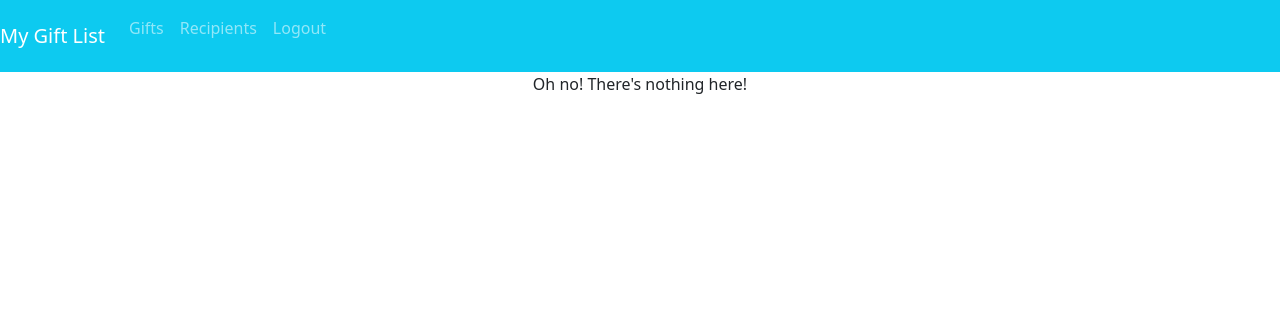
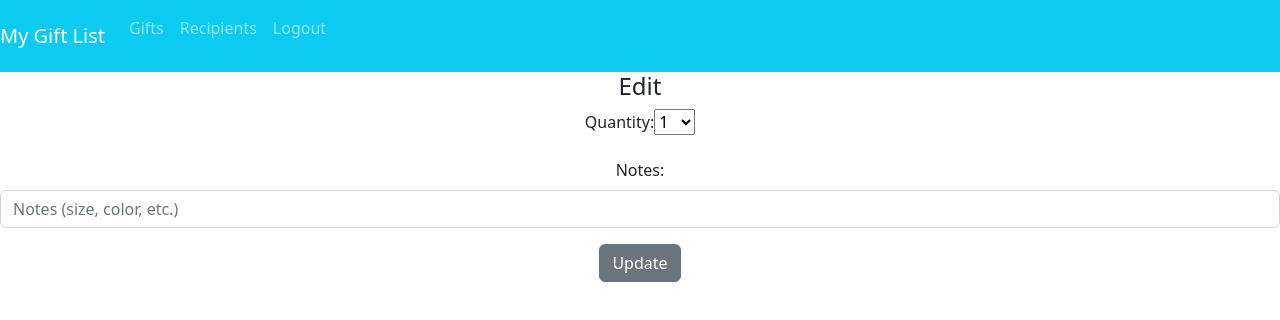
Before and after one commit to eo-lind/MyGiftList, a React (Create React App) app in the folder MyGiftList/client/: page /recipientgifts/1/edit in a window 1280 px wide. Shown: the top 320 px of the page. Built offline with nearby package versions, Linux system fonts and the light colour scheme; no server answers; sample sign-in values are in the browser's storage.

Commit message:
recipientgift edit functionality is working

```diff
--- a/MyGiftList/client/src/components/ApplicationViews.js
+++ b/MyGiftList/client/src/components/ApplicationViews.js
@@ -5,6 +5,7 @@ import RecipientList from "./RecipientList"
 import GiftForm from "./GiftForm"
 import RecipientForm from "./RecipientForm"
 import RecipientDetails from "./RecipientDetails"
+import RecipientGiftEditForm from "./RecipientGiftEditForm"
 import Login from "./Login"
 import Register from "./Register.js"
 import Home from "./Home"
@@ -30,11 +31,16 @@ const ApplicationViews = ({ isLoggedIn }) => {
                   <Route path="add" element={isLoggedIn ? <GiftForm /> : <Navigate to="/login" />} />
               </Route>
 
+              <Route path="recipientgifts">
+                <Route path=":recipientGiftId/edit" element={isLoggedIn ? <RecipientGiftEditForm /> : <Navigate to="/login" />} />
+              </Route>
+
               <Route path="recipients">
                   <Route index element={isLoggedIn ? <RecipientList /> : <Navigate to="/login" />} />
                   <Route path=":id" element={isLoggedIn ? <RecipientDetails /> : <Navigate to="/login" />} />
                   <Route path="add" element={isLoggedIn ? <RecipientForm /> : <Navigate to="/login" />} />
               </Route>
+
               <Route path="user" element={<p>Oh no! There's nothing here!</p>} />
               <Route path="*" element={<p>Oh no! There's nothing here!</p>} />
             </Route>
--- a/MyGiftList/client/src/components/RecipientDetails.js
+++ b/MyGiftList/client/src/components/RecipientDetails.js
@@ -19,8 +19,6 @@ const RecipientDetails = () => {
     deleteRecipientGift(giftId).then(() => navigate("/recipients"))
   }
 
-
-
   if (!recipient) {
     return null
   }
@@ -36,9 +34,9 @@ const RecipientDetails = () => {
               <h5>Gifts for {recipient.name}</h5>
           </div>
           {recipient.recipientGifts?.map((recipientGift) => (
-              <Card>
+              <Card key={"recipientGift__" + recipientGift.id}>
                   <CardBody>
-                      <div key={"recipientGift__" + recipientGift.id}>
+                      <div>
                           <div className="gift-image-container">
                               <img
                                   src={recipientGift.gift.imageUrl}
@@ -55,10 +53,26 @@ const RecipientDetails = () => {
                           </p>
                           <p>
                               ${recipientGift.gift.price} |{" "}
-                              <a href={recipientGift.gift.shopUrl} target="_blank">
+                              <a
+                                  href={recipientGift.gift.shopUrl}
+                                  target="_blank"
+                              >
                                   Buy
-                              </a> | <span onClick={() => handleDeleteRecipientGift(recipientGift.id)}>Remove</span>
+                              </a>{" "}
+                              |{" "}
+                              <span
+                                  onClick={() =>
+                                      handleDeleteRecipientGift(
+                                          recipientGift.id
+                                      )
+                                  }
+                              >
+                                  Remove
+                              </span>
                           </p>
+                          <Link to={`/recipientgifts/${recipientGift.id}/edit`}>
+                              <Button>Edit</Button>
+                          </Link>
                       </div>
                   </CardBody>
               </Card>
--- /dev/null
+++ b/MyGiftList/client/src/components/RecipientGiftEditForm.js
@@ -0,0 +1,71 @@
+import React, { useState, useEffect } from "react"
+import { useNavigate, useParams } from "react-router-dom"
+import { getRecipientGiftById, updateRecipientGift } from "../modules/recipientGiftManager"
+import { Button, Form, FormGroup, Label, Input } from "reactstrap"
+
+const RecipientGiftEditForm = () => {
+  const [recipientGift, setRecipientGift] = useState({})
+  const navigate = useNavigate()
+  const { recipientGiftId } = useParams()
+
+  useEffect(() => {
+      getRecipientGiftById(recipientGiftId).then((resp) => setRecipientGift(resp))
+  }, [])
+
+  const handleInputChange = (evt) => {
+      let target = { ...recipientGift }
+
+      target[evt.target.id] = evt.target.value
+      setRecipientGift(target)
+      // const value = evt.target.value
+      // const key = evt.target.id
+      // const recipientGiftCopy = { ...recipientGift }
+      // recipientGiftCopy[key] = value
+
+      // setRecipientGift(recipientGiftCopy)
+  }
+
+  const handleClickSaveRecipientGift = () => {
+      updateRecipientGift(recipientGift).then(navigate(`/recipients/${recipientGift.recipientId}`))
+}
+
+
+  return (
+      <Form>
+          <h4>Edit {recipientGift.id}</h4>
+          <FormGroup>
+              <Label for="quantity">Quantity:</Label>
+              <select name="qty" id="qty" value={recipientGift.qty ?? ""} onChange={handleInputChange}>
+                  <option value="1">1</option>
+                  <option value="2">2</option>
+                  <option value="3">3</option>
+                  <option value="4">4</option>
+                  <option value="5">5</option>
+                  <option value="6">6</option>
+                  <option value="7">7</option>
+                  <option value="8">8</option>
+                  <option value="9">9</option>
+                  <option value="10">10</option>
+              </select>
+          </FormGroup>
+
+          <FormGroup>
+              <Label for="notes">Notes:</Label>
+              <Input
+                  type="text"
+                  name="notes"
+                  id="notes"
+                  placeholder="Notes (size, color, etc.)"
+                  value={recipientGift.notes ?? ""}
+                  onChange={handleInputChange}
+              />
+          </FormGroup>
+          <Button id="submit" onClick={handleClickSaveRecipientGift}>
+              Update
+          </Button>
+      </Form>
+  )
+
+}
+
+export default RecipientGiftEditForm
--- a/MyGiftList/client/src/modules/recipientGiftManager.js
+++ b/MyGiftList/client/src/modules/recipientGiftManager.js
@@ -3,7 +3,7 @@ import { getToken } from "./authManager"
 const baseUrl = "/api/gift"
 //TODO: update the baseUrls & path if add function changes
 
-const newBaseUrl = "/api/recipientGift"
+const newBaseUrl = "/api/RecipientGift"
 
 export const addRecipientGift = (recipientGift) => {
   return getToken().then((token) => {
@@ -29,3 +29,28 @@ export const deleteRecipientGift = (id) => {
     })
   })
 }
+
+export const updateRecipientGift = (recipientGift) => {
+
+  return getToken().then((token) =>
+      fetch(`${newBaseUrl}/${recipientGift.id}`, {
+          method: "PUT",
+          headers: {
+              Authorization: `Bearer ${token}`,
+              "Content-Type": "application/json",
+          },
+          body: JSON.stringify(recipientGift),
+      })
+  )
+}
+
+// fetches a RecipientGift object by Id to be used with the edit form
+export const getRecipientGiftById = (id) => {
+  return getToken().then((token) => {
+    return fetch(`${newBaseUrl}/${id}`, {
+      headers: {
+        Authorization: `Bearer ${token}`
+      }
+    }).then((response) => response.json())
+  })
+}
```
